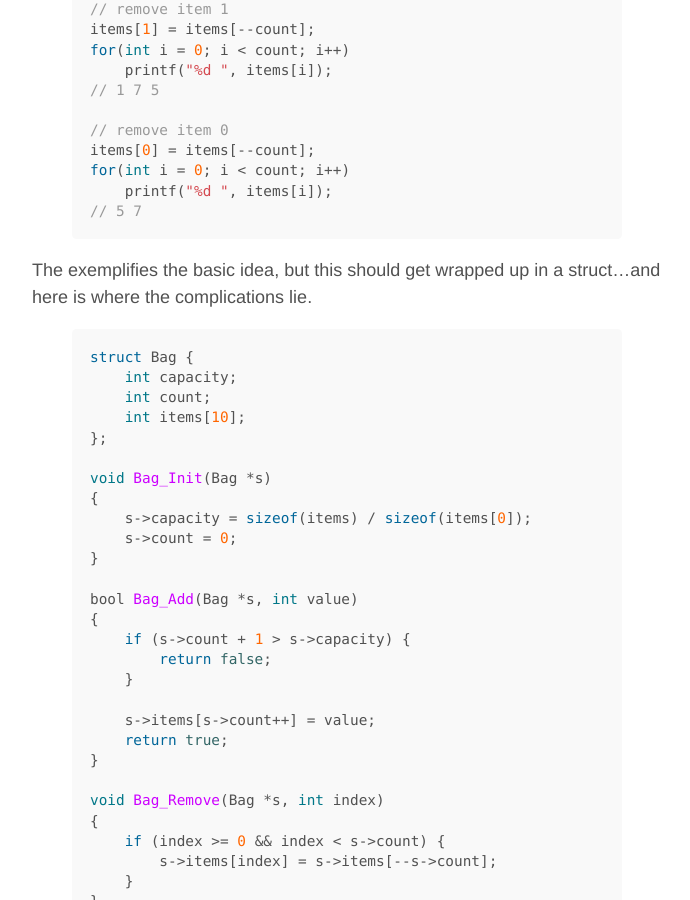
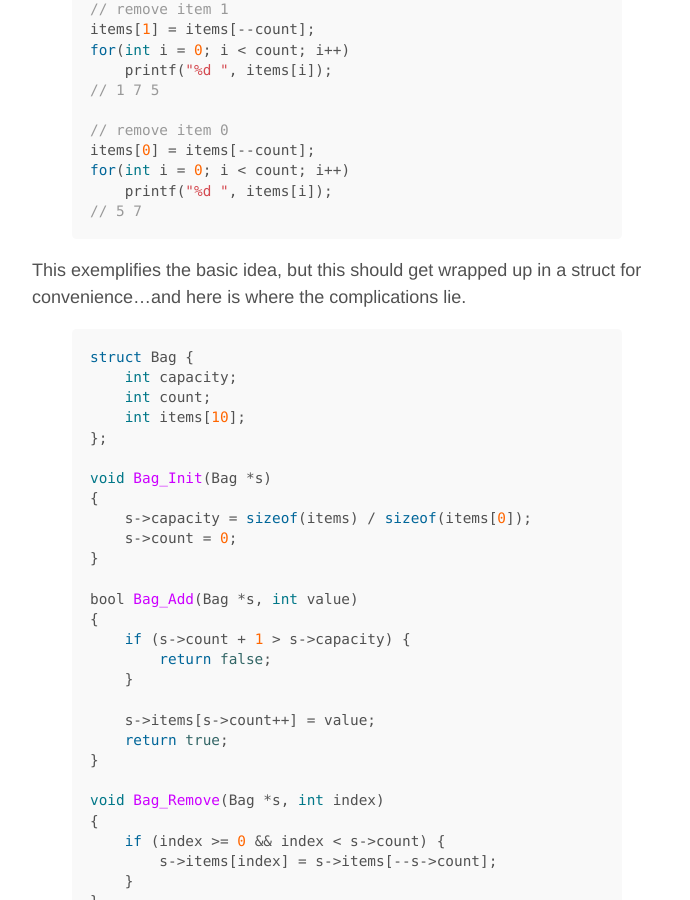
Before and after one commit to mironside/mironside.github.io-nope, a Jekyll site: the page built from index.html, in a window 1280 px wide and 900 px high, scrolled down 1048 px. Shown: the whole window, without its empty margins (293-983 px from the left). Built offline with Jekyll 4.4.1, drawn with Linux system fonts in a browser that asks for light colours; the list of posts is cut into pages by our own code.

Commit message:
set post

```diff
--- a/_posts/2015-06-08-set-data-structure.md
+++ b/_posts/2015-06-08-set-data-structure.md
@@ -36,7 +36,7 @@ for(int i = 0; i < count; i++)
 // 5 7
 {% endhighlight %}
 
-The exemplifies the basic idea, but this should get wrapped up in a struct...and here is where the complications lie.
+This exemplifies the basic idea, but this should get wrapped up in a struct for convenience...and here is where the complications lie.
 
 {% highlight c %}
 struct Bag {
```
